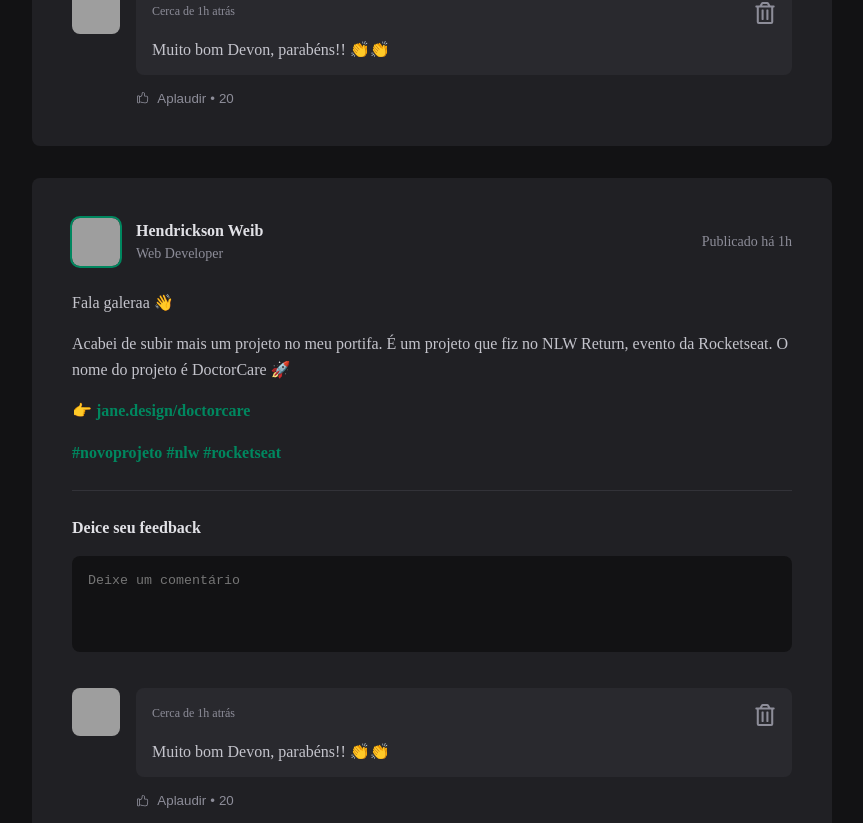
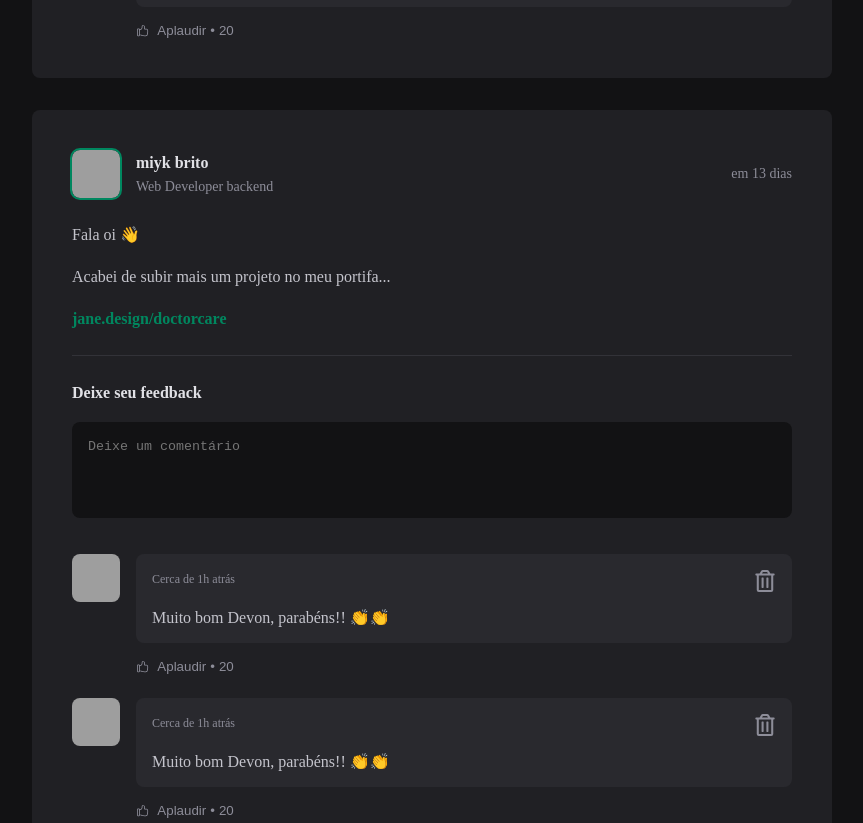
Before and after one commit to hendricksonweib/ignite-feed, a React (Vite) app: page / in a window 1280 px wide. Shown: the part 917-1740 px from the top of the page, without its empty margins (352-1215 px from the left). Built offline with nearby package versions, Linux system fonts and the light colour scheme; grey boxes are pictures that could not be loaded.

Commit message:
feat: date fns
Signed-off-by: hendricksonweib <hendricksonrocha22@gmail.com>

```diff
--- a/package.json
+++ b/package.json
@@ -10,6 +10,9 @@
     "preview": "vite preview"
   },
   "dependencies": {
+    "date": "^2.0.5",
+    "date-fns": "^4.1.0",
+    "fns": "^1.0.0",
     "react": "^18.3.1",
     "react-dom": "^18.3.1",
     "react-icons": "^5.3.0"
--- a/src/App.jsx
+++ b/src/App.jsx
@@ -4,6 +4,38 @@ import { Post } from "./components/Post"
 
 import "./global.css"
 import stylesApp from "./App.module.css"
+
+const posts = [
+  {
+    id: 1,
+    author: {
+      avatarUrl: 'https://avatars.githubusercontent.com/u/137108361?v=4',
+      name: "Hendrickson Weib",
+      role: "Web Developer"
+    },
+    content: [
+      { type: 'paragraph', content: "Fala galeraa 👋" },
+      { type: 'paragraph', content: "Acabei de subir mais um projeto no meu portifa..." },
+      { type: 'link', content: "jane.design/doctorcare" },
+    ],
+    publishedAt: new Date("2024-09-04 09:00:00")
+  },
+  {
+    id: 2,
+    author: {
+      avatarUrl: 'https://avatars.githubusercontent.com/maykbrito.png',
+      name: "miyk brito",
+      role: "Web Developer backend"
+    },
+    content: [
+      { type: 'paragraph', content: "Fala oi 👋" },
+      { type: 'paragraph', content: "Acabei de subir mais um projeto no meu portifa..." },
+      { type: 'link', content: "jane.design/doctorcare" },
+    ],
+    publishedAt: new Date("2024-09-02 20:00:00")
+  },
+]
+
 
 export function App() {
   return (
@@ -12,9 +44,17 @@ export function App() {
       <div className={stylesApp.wrapper}>
         <Sidebar />
         <main>
-          <Post />
-          <Post />
-          <Post />
+          {posts.map((post, index) => {
+            return (
+              <Post
+                key={index}  // Adicione a chave aqui
+                author={post.author}
+                content={post.content}
+                publishedAt={post.publishedAt}
+              />
+            )
+          })}
+
         </main>
       </div>
     </>
--- a/src/App.module.css
+++ b/src/App.module.css
@@ -1,9 +1,19 @@
-.wrapper{
+.wrapper {
     max-width: 70rem;
     margin: 2rem auto;
     padding: 0 1rem;
     display: grid;
-    grid-template-columns: 256px 1fr ;
-    gap:2rem;
+    grid-template-columns: 256px 1fr;
+    gap: 2rem;
     align-items: flex-start;
 }
+
+@media (max-width:768px) {
+    html {
+        font-size: 87.5%;
+    }
+
+    .wrapper {
+        grid-template-columns: 1fr;
+    }
+}
--- a/src/components/Post.jsx
+++ b/src/components/Post.jsx
@@ -1,33 +1,50 @@
-import React from 'react'
-import { Comment } from './Comment'
-import { Avatar } from './Avatar'
-import style from "./Post.module.css"
+import { format, formatDistanceToNow } from "date-fns";
+import ptBR from "date-fns/locale/pt-BR";
+import { Comment } from './Comment';
+import { Avatar } from './Avatar';
+import style from "./Post.module.css";
 
-export function Post() {
+export function Post({ author, publishedAt, content }) {
+    const publishedDateFormatted = format(publishedAt, "d 'de' LLLL 'às' HH:mm'h'", {
+        locale: ptBR,
+    });
+
+    const publishedDateRelativetoNow = formatDistanceToNow(publishedAt, {
+        locale: ptBR,
+        addSuffix: true,
+    });
+
     return (
         <article className={style.post}>
             <header>
                 <div className={style.author}>
-                    <Avatar src="https://avatars.githubusercontent.com/u/137108361?v=4" />
+                    <Avatar src={author.avatarUrl} />
                     <div className={style.authorInfo}>
-                        <strong>Hendrickson Weib</strong>
-                        <span>Web Developer</span>
+                        <strong>{author.name} </strong>
+                        <span>{author.role} </span>
                     </div>
                 </div>
-                <time title='11 de Maio as 08:13' dateTime="2022-05-11 08:13:38">Publicado há 1h</time>
+                <time title={publishedDateFormatted} dateTime={publishedAt.toISOString()}>
+                    {publishedDateRelativetoNow}
+                </time>
             </header>
             <div className={style.content}>
-                <p>  Fala galeraa 👋</p>
-                <p> Acabei de subir mais um projeto no meu portifa. É um projeto que fiz no NLW Return, evento da Rocketseat. O nome do projeto é DoctorCare 🚀</p>
-                <p>👉{" "} <a href=""> jane.design/doctorcare</a></p>
-                <p><a href="">#novoprojeto</a>{" "}
-                    <a href="">#nlw</a>{" "}
-                    <a href="">#rocketseat</a>
-                </p>
+                {content.map((line, index) => {
+                    if (line.type === "paragraph") {
+                        return <p key={index}>{line.content}</p>; // Usando a chave aqui
+                    } else if (line.type === "link") {
+                        return (
+                            <p key={index}>
+                                <a href="#">{line.content}</a>
+                            </p>
+                        ); // Corrigido para usar a condição e chave
+                    }
+                    return null; // Retorne null se não corresponder a nenhum tipo
+                })}
             </div>
 
             <form className={style.commentForm}>
-                <strong>Deice seu feedback</strong>
+                <strong>Deixe seu feedback</strong>
                 <textarea
                     placeholder='Deixe um comentário'
                 />
@@ -41,5 +58,5 @@ export function Post() {
                 <Comment />
             </div>
         </article>
-    )
+    );
 }
```
Also changed, not shown: 1 other file (tests, documents, lock files or other folders).
